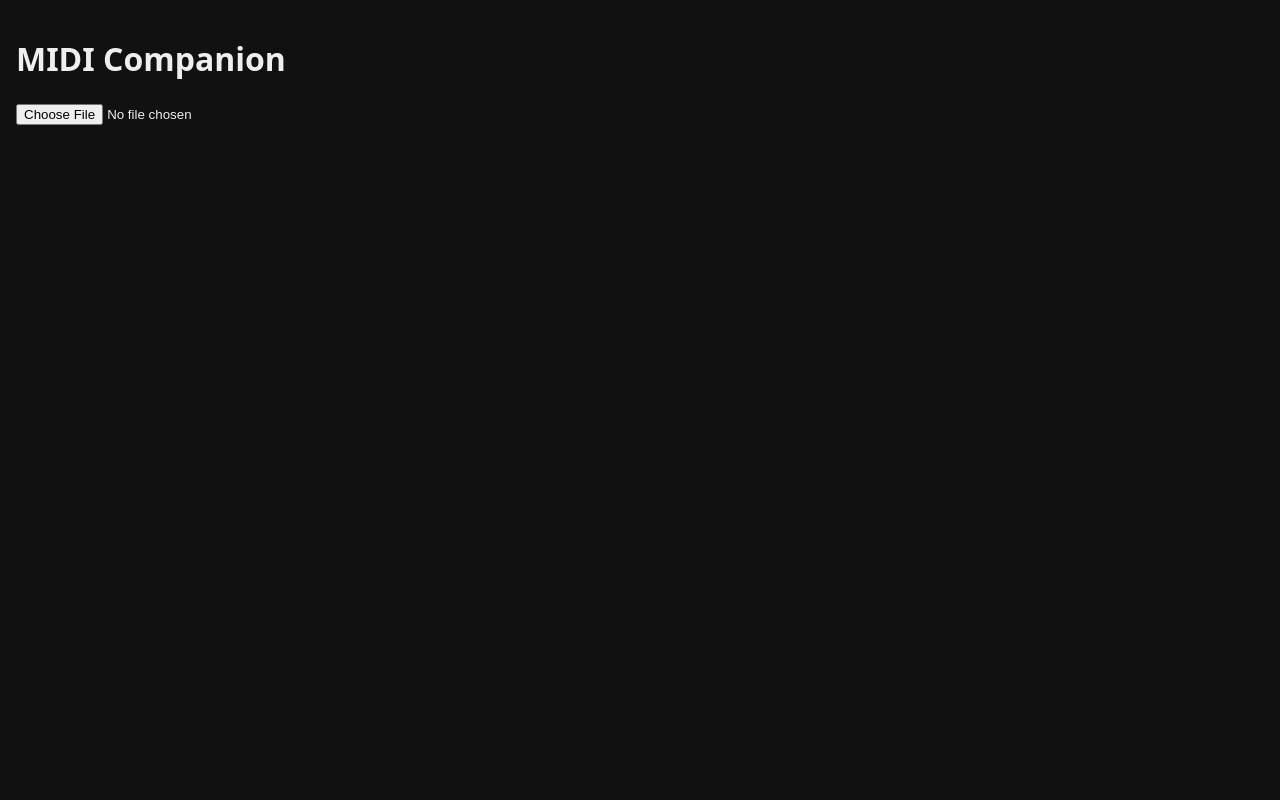
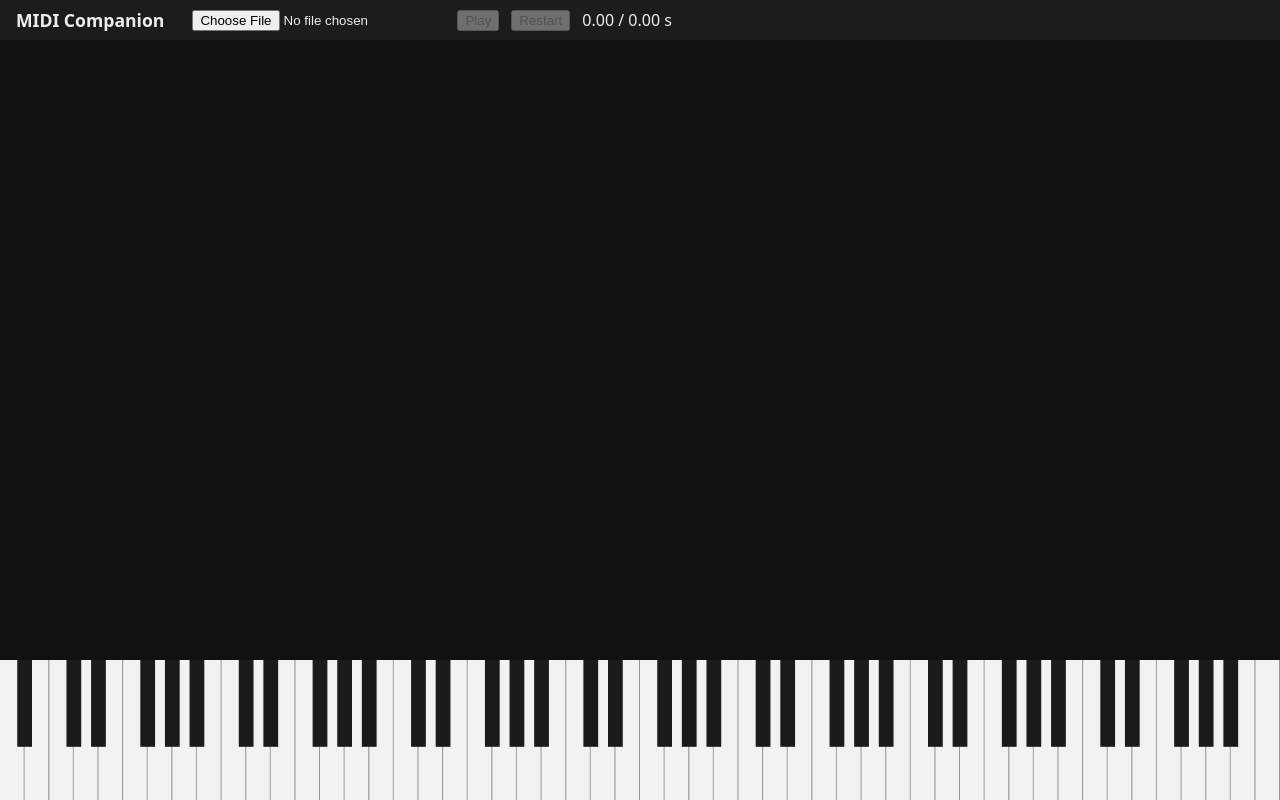
Before and after one commit to kevlam1/midi-companion, a website built with Vite: page index.html in a window 1280 px wide. Built offline with nearby package versions, Linux system fonts and the light colour scheme.

Commit message:
Draw falling notes and keyboard with one clock

```diff
--- /dev/null
+++ b/src/clock.ts
@@ -0,0 +1,32 @@
+// The one clock everything follows. `time` is the current song time in seconds.
+export class Clock {
+  private startedAt = 0 // performance.now() (ms) when play was pressed
+  private offset = 0 // song time (s) at that moment
+  private running = false
+
+  get playing(): boolean {
+    return this.running
+  }
+
+  get time(): number {
+    if (!this.running) return this.offset
+    return this.offset + (performance.now() - this.startedAt) / 1000
+  }
+
+  play(): void {
+    if (this.running) return
+    this.startedAt = performance.now()
+    this.running = true
+  }
+
+  pause(): void {
+    if (!this.running) return
+    this.offset = this.time
+    this.running = false
+  }
+
+  seek(seconds: number): void {
+    this.offset = seconds
+    this.startedAt = performance.now()
+  }
+}
--- /dev/null
+++ b/src/keyboard.ts
@@ -0,0 +1,41 @@
+// Key positions for a full 88-key piano, A0 (MIDI 21) to C8 (MIDI 108).
+export const LOWEST = 21
+export const HIGHEST = 108
+
+const BLACK_PITCHES = new Set([1, 3, 6, 8, 10]) // C#, D#, F#, G#, A#
+
+export interface Key {
+  midi: number
+  black: boolean
+  x: number
+  width: number
+}
+
+export function isBlack(midi: number): boolean {
+  return BLACK_PITCHES.has(midi % 12)
+}
+
+// White keys share the width evenly. Each black key is centered on the line
+// between the white keys on either side of it.
+export function layoutKeys(totalWidth: number): Map<number, Key> {
+  let whiteCount = 0
+  for (let midi = LOWEST; midi <= HIGHEST; midi++) {
+    if (!isBlack(midi)) whiteCount++
+  }
+
+  const whiteWidth = totalWidth / whiteCount
+  const blackWidth = whiteWidth * 0.6
+  const keys = new Map<number, Key>()
+  let whiteIndex = 0
+
+  for (let midi = LOWEST; midi <= HIGHEST; midi++) {
+    if (isBlack(midi)) {
+      keys.set(midi, { midi, black: true, x: whiteIndex * whiteWidth - blackWidth / 2, width: blackWidth })
+    } else {
+      keys.set(midi, { midi, black: false, x: whiteIndex * whiteWidth, width: whiteWidth })
+      whiteIndex++
+    }
+  }
+
+  return keys
+}
--- a/src/main.ts
+++ b/src/main.ts
@@ -1,29 +1,105 @@
 import './style.css'
 import { Midi } from '@tonejs/midi'
+import { Clock } from './clock.ts'
+import { layoutKeys, type Key } from './keyboard.ts'
+import { draw, type FallingNote } from './renderer.ts'
 
 const app = document.querySelector<HTMLDivElement>('#app')
 
 if (app) {
   app.innerHTML = `
-    <h1>MIDI Companion</h1>
-    <input type="file" id="file" accept=".mid,.midi" />
-    <pre id="output"></pre>
+    <div id="toolbar">
+      <h1>MIDI Companion</h1>
+      <input type="file" id="file" accept=".mid,.midi" />
+      <button id="play" disabled>Play</button>
+      <button id="restart" disabled>Restart</button>
+      <span id="time">0.00 / 0.00 s</span>
+    </div>
+    <canvas id="stage"></canvas>
   `
+  start(app)
+}
 
-  const fileInput = app.querySelector<HTMLInputElement>('#file')
-  const output = app.querySelector<HTMLPreElement>('#output')
+function start(app: HTMLDivElement): void {
+  const fileInput = app.querySelector<HTMLInputElement>('#file')!
+  const playButton = app.querySelector<HTMLButtonElement>('#play')!
+  const restartButton = app.querySelector<HTMLButtonElement>('#restart')!
+  const timeLabel = app.querySelector<HTMLSpanElement>('#time')!
+  const canvas = app.querySelector<HTMLCanvasElement>('#stage')!
+  const ctx = canvas.getContext('2d')!
 
-  fileInput?.addEventListener('change', async () => {
+  const clock = new Clock()
+  let notes: FallingNote[] = []
+  let duration = 0
+  let keys = new Map<number, Key>()
+  let keysWidth = 0
+
+  fileInput.addEventListener('change', async () => {
     const file = fileInput.files?.[0]
-    if (!file || !output) return
+    if (!file) return
 
     const midi = new Midi(await file.arrayBuffer())
-    console.log(midi)
-    output.textContent = describe(file.name, midi)
+    console.log(describe(file.name, midi))
+
+    notes = midi.tracks
+      .flatMap((track) => track.notes.map((n) => ({ midi: n.midi, time: n.time, duration: n.duration })))
+      .sort((a, b) => a.time - b.time)
+    duration = midi.duration
+
+    clock.pause()
+    clock.seek(0)
+    playButton.disabled = false
+    restartButton.disabled = false
+    playButton.textContent = 'Play'
   })
+
+  playButton.addEventListener('click', () => {
+    if (clock.playing) {
+      clock.pause()
+      playButton.textContent = 'Play'
+    } else {
+      if (clock.time >= duration) clock.seek(0)
+      clock.play()
+      playButton.textContent = 'Pause'
+    }
+  })
+
+  restartButton.addEventListener('click', () => {
+    clock.seek(0)
+  })
+
+  function frame(): void {
+    // Match the canvas to its on-screen size in real pixels so it stays sharp.
+    const dpr = window.devicePixelRatio || 1
+    const width = canvas.clientWidth
+    const height = canvas.clientHeight
+    if (canvas.width !== Math.round(width * dpr) || canvas.height !== Math.round(height * dpr)) {
+      canvas.width = Math.round(width * dpr)
+      canvas.height = Math.round(height * dpr)
+    }
+    if (width !== keysWidth) {
+      keys = layoutKeys(width)
+      keysWidth = width
+    }
+
+    if (clock.playing && clock.time >= duration) {
+      clock.pause()
+      clock.seek(duration)
+      playButton.textContent = 'Play'
+    }
+
+    const time = clock.time
+    ctx.setTransform(dpr, 0, 0, dpr, 0, 0)
+    draw(ctx, width, height, keys, notes, time)
+    timeLabel.textContent = `${time.toFixed(2)} / ${duration.toFixed(2)} s`
+
+    requestAnimationFrame(frame)
+  }
+
+  requestAnimationFrame(frame)
 }
 
-// Temporary debug view: prints what the parser found, to check it against the file.
+// Debug summary printed to the browser console when a file loads.
 function describe(fileName: string, midi: Midi): string {
   const lines = [
     `File: ${fileName}`,
--- /dev/null
+++ b/src/renderer.ts
@@ -0,0 +1,57 @@
+import type { Key } from './keyboard.ts'
+
+export interface FallingNote {
+  midi: number
+  time: number // start, in seconds
+  duration: number // in seconds
+}
+
+const BACKGROUND = '#111'
+const NOTE_COLOR = '#ffb870' // light orange
+const PIXELS_PER_SECOND = 200
+
+// Draws one frame. Sizes are in CSS pixels.
+export function draw(
+  ctx: CanvasRenderingContext2D,
+  width: number,
+  height: number,
+  keys: Map<number, Key>,
+  notes: FallingNote[],
+  time: number,
+): void {
+  const keyboardHeight = Math.min(140, height * 0.22)
+  const keyboardTop = height - keyboardHeight
+
+  ctx.fillStyle = BACKGROUND
+  ctx.fillRect(0, 0, width, height)
+
+  // Falling notes. A note's bottom edge reaches the keyboard exactly at note.time.
+  ctx.save()
+  ctx.beginPath()
+  ctx.rect(0, 0, width, keyboardTop)
+  ctx.clip()
+  ctx.fillStyle = NOTE_COLOR
+  for (const note of notes) {
+    const key = keys.get(note.midi)
+    if (!key) continue
+    const bottom = keyboardTop - (note.time - time) * PIXELS_PER_SECOND
+    const top = bottom - note.duration * PIXELS_PER_SECOND
+    if (bottom < 0 || top > keyboardTop) continue
+    ctx.fillRect(key.x + 1, top, key.width - 2, bottom - top - 1)
+  }
+  ctx.restore()
+
+  // Keyboard: white keys first, then black keys on top.
+  const blackHeight = keyboardHeight * 0.62
+  for (const key of keys.values()) {
+    if (key.black) continue
+    ctx.fillStyle = '#f2f2f2'
+    ctx.fillRect(key.x, keyboardTop, key.width, keyboardHeight)
+    ctx.fillStyle = '#999'
+    ctx.fillRect(key.x + key.width - 1, keyboardTop, 1, keyboardHeight)
+  }
+  ctx.fillStyle = '#1a1a1a'
+  for (const key of keys.values()) {
+    if (key.black) ctx.fillRect(key.x, keyboardTop, key.width, blackHeight)
+  }
+}
--- a/src/style.css
+++ b/src/style.css
@@ -6,5 +6,31 @@ body {
 }
 
 #app {
-  padding: 1rem;
+  display: flex;
+  flex-direction: column;
+  height: 100vh;
 }
+
+#toolbar {
+  display: flex;
+  align-items: center;
+  gap: 0.75rem;
+  padding: 0.5rem 1rem;
+  background: #1c1c1c;
+}
+
+#toolbar h1 {
+  margin: 0 1rem 0 0;
+  font-size: 1.1rem;
+}
+
+#time {
+  font-variant-numeric: tabular-nums;
+}
+
+#stage {
+  display: block;
+  flex: 1;
+  width: 100%;
+  min-height: 0;
+}
```
Also changed, not shown: log.md (+25 -0 lines).
